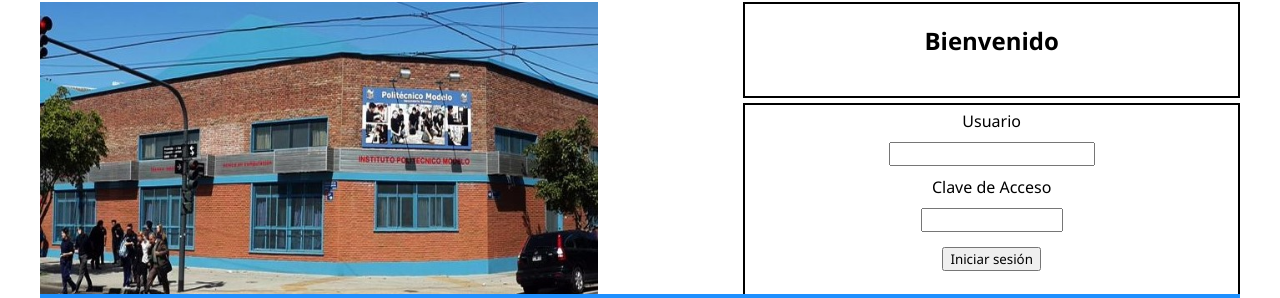
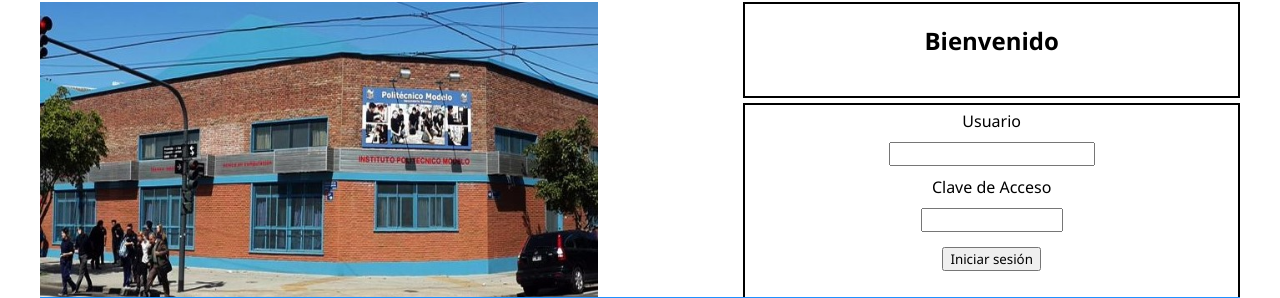
Before and after one commit to diegomartin1968/Campus-Virtual-IPM, a plain HTML site: page index.html in a window 1280 px wide. Shown: the part 116-414 px from the top of the page. Drawn offline with Linux system fonts and the light colour scheme; a web font is replaced by a local one.

Commit message:
Release9

```diff
--- a/estilos/index.css
+++ b/estilos/index.css
@@ -51,11 +51,10 @@
 .section-grid {
     display: grid;
     grid-template-columns: repeat(12,1fr);
-    height: 272px;
+    height: 300px;
     width: 95%;
     max-width: 1300px;
     margin: auto;
-    margin-bottom: 25px;
     gap: 5px;
 }
 
```
